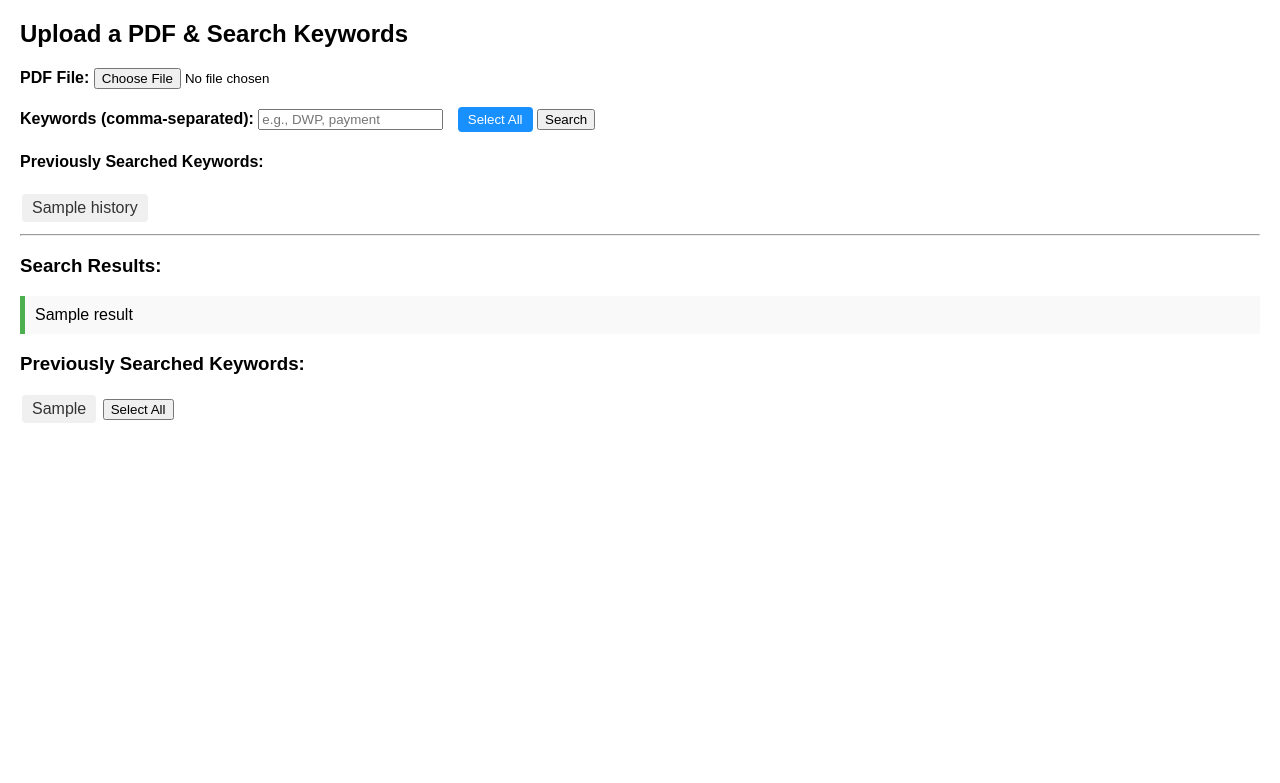
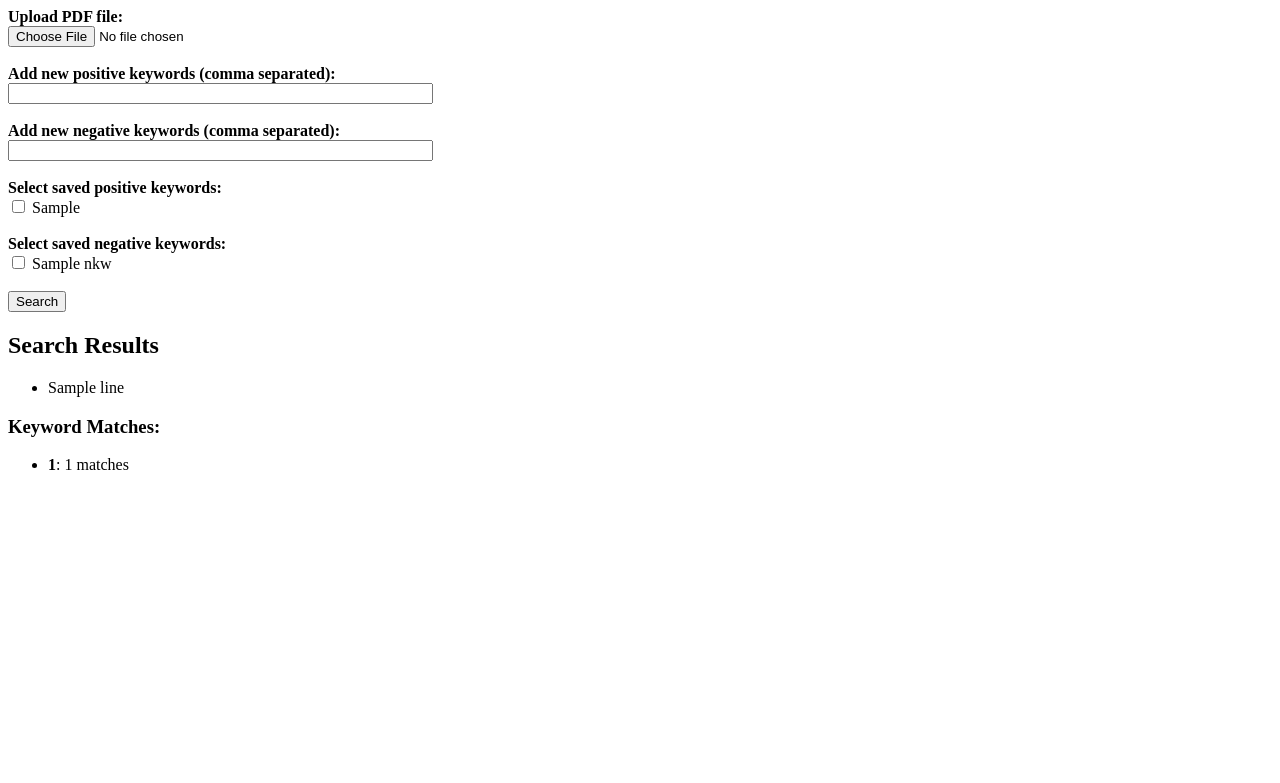
Before and after one commit to Aaronicc/pdf-keyword-search, a Flask app: template templates/index.html in a window 1280 px wide. Shown: the top 783 px of the page. Run offline with Flask 3, Linux system fonts and the light colour scheme; the template is opened without the code that fills it: most values are stand-ins (such as "Sample title", 1, 10 or a date in 2020).

Commit message:
Update index.html

```diff
--- a/templates/index.html
+++ b/templates/index.html
@@ -1,109 +1,44 @@
-<!DOCTYPE html>
-<html>
-<head>
-    <title>PDF Keyword Search - DarwinSantiago</title>
-    <style>
-        body { font-family: Arial, sans-serif; margin: 20px; }
-        .keyword-history { margin-bottom: 10px; }
-        .keyword-history a {
-            display: inline-block;
-            background: #f0f0f0;
-            padding: 5px 10px;
-            margin: 2px;
-            border-radius: 4px;
-            text-decoration: none;
-            color: #333;
-        }
-        .result {
-            margin-bottom: 15px;
-            padding: 10px;
-            background: #f9f9f9;
-            border-left: 5px solid #4CAF50;
-        }
-        mark {
-            background-color: yellow;
-            font-weight: bold;
-        }
-        .select-btn {
-            margin-left: 10px;
-            padding: 5px 10px;
-            background: #1890ff;
-            color: white;
-            border: none;
-            border-radius: 4px;
-            cursor: pointer;
-        }
-        .select-btn:hover {
-            background: #007acc;
-        }
-    </style>
-</head>
-<body>
-    <h2>Upload a PDF & Search Keywords</h2>
-    <form method="POST" enctype="multipart/form-data">
-        <label><strong>PDF File:</strong></label>
-        <input type="file" name="pdf_file" required><br><br>
+<form method="POST" enctype="multipart/form-data">
+    <label><strong>Upload PDF file:</strong></label><br>
+    <input type="file" name="pdf_file" accept=".pdf" required><br><br>
 
-        <label><strong>Keywords (comma-separated):</strong></label>
-        <input type="text" name="keywords" id="keywords" placeholder="e.g., DWP, payment" required>
-        <button type="button" class="select-btn" onclick="selectKeywords()">Select All</button>
-        <button type="submit">Search</button>
-    </form>
+    <label><strong>Add new positive keywords (comma separated):</strong></label><br>
+    <input type="text" name="keywords" size="50"><br><br>
 
-    {% if history %}
-        <div class="keyword-history">
-            <h4>Previously Searched Keywords:</h4>
-            {% for kw in history %}
-                <a href="#" onclick="addKeyword('{{ kw }}')">{{ kw }}</a>
-            {% endfor %}
-        </div>
+    <label><strong>Add new negative keywords (comma separated):</strong></label><br>
+    <input type="text" name="negative_keywords" size="50"><br><br>
+
+    {% if keyword_history %}
+    <label><strong>Select saved positive keywords:</strong></label><br>
+    {% for kw in keyword_history %}
+        <label><input type="checkbox" name="saved_keywords" value="{{ kw }}"> {{ kw }}</label>
+    {% endfor %}
+    <br><br>
     {% endif %}
 
-    <hr>
-
-    {% if results %}
-        <h3>Search Results:</h3>
-        {% for result in results %}
-            <div class="result">{{ result|safe }}</div>
-        {% endfor %}
-    {% elif keywords %}
-        <p>No matches found for: <strong>{{ keywords|join(', ') }}</strong></p>
+    {% if negative_keyword_history %}
+    <label><strong>Select saved negative keywords:</strong></label><br>
+    {% for nkw in negative_keyword_history %}
+        <label><input type="checkbox" name="saved_negative_keywords" value="{{ nkw }}"> {{ nkw }}</label>
+    {% endfor %}
+    <br><br>
     {% endif %}
 
-    {% if keyword_history %}
-<h3 class="mt-6 text-lg font-semibold">Previously Searched Keywords:</h3>
-<div class="keyword-history mb-4">
-    {% for kw in keyword_history %}
-        <a onclick="addKeyword('{{ kw }}')" class="cursor-pointer inline-block bg-gray-200 hover:bg-blue-200 text-sm text-gray-800 px-2 py-1 rounded m-1">{{ kw }}</a>
+    <button type="submit">Search</button>
+</form>
+
+{% if results %}
+    <h2>Search Results</h2>
+    <ul>
+    {% for line in results %}
+        <li>{{ line | safe }}</li>
     {% endfor %}
-    <button type="button" onclick="selectKeywords()" class="ml-2 px-2 py-1 text-sm bg-blue-500 text-white rounded hover:bg-blue-600">Select All</button>
-</div>
+    </ul>
+
+    <h3>Keyword Matches:</h3>
+    <ul>
+    {% for kw, count in counts.items() %}
+        <li><strong>{{ kw }}</strong>: {{ count }} matches</li>
+    {% endfor %}
+    </ul>
 {% endif %}
-
-<script>
-    function addKeyword(kw) {
-        let input = document.getElementById("keywords");
-        let current = input.value.split(",").map(k => k.trim()).filter(k => k);
-        if (!current.includes(kw)) {
-            current.push(kw);
-            input.value = current.join(", ");
-        }
-    }
-
-    function selectKeywords() {
-        const input = document.getElementById("keywords");
-        const historyTags = document.querySelectorAll(".keyword-history a");
-        const selected = new Set(input.value.split(",").map(k => k.trim()));
-
-        historyTags.forEach(tag => {
-            const kw = tag.textContent.trim();
-            selected.add(kw);
-        });
-
-        input.value = Array.from(selected).join(", ");
-        input.focus();
-    }
-</script>
-
-</body>
-</html>
```
